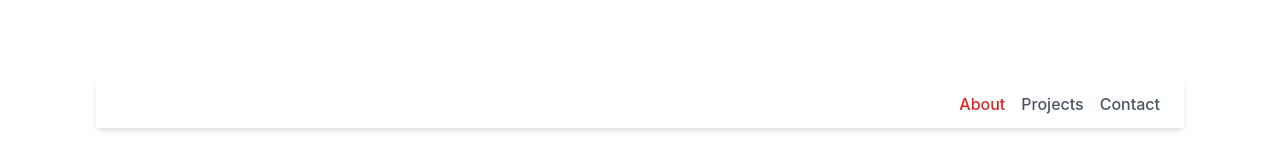
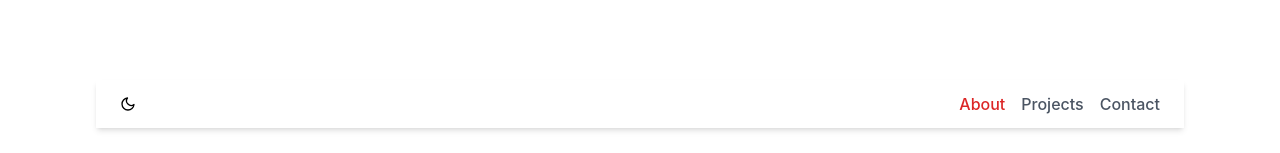
Before and after one commit to Rupinder-17/Portfolio, a React (Vite) app in the folder my-app/: page / in a window 1280 px wide. Shown: the top 153 px of the page. Built offline with nearby package versions, Linux system fonts and the light colour scheme.

Commit message:
apply theme

```diff
--- a/my-app/package.json
+++ b/my-app/package.json
@@ -18,6 +18,7 @@
     "lucide-react": "^0.462.0",
     "react": "^18.3.1",
     "react-dom": "^18.3.1",
+    "react-icons": "^5.4.0",
     "shadcn-ui": "^0.9.3",
     "tailwind-merge": "^2.5.5",
     "tailwindcss-animate": "^1.0.7"
--- a/my-app/src/Hooks/usetheme.js
+++ b/my-app/src/Hooks/usetheme.js
@@ -1,4 +1,4 @@
-import React, { useContext } from 'react'
+import  { useContext } from 'react'
 import { MyTheme } from './ContextHook'
 
 export const Usetheme = () => {
--- a/my-app/src/component/Header.jsx
+++ b/my-app/src/component/Header.jsx
@@ -1,11 +1,19 @@
-import React from 'react'
+import { Usetheme } from "@/Hooks/usetheme";
+import React from "react";
+import { FiMoon } from "react-icons/fi";
 
 export const Header = () => {
+  const { theme, handleTheme, color } = Usetheme();
   return (
     <div>
       <header className="bg-white shadow-md">
         <nav className="container mx-auto px-6 py-3 flex justify-between items-center">
-          <div></div>
+          {/* <div> */}
+          <FiMoon
+            onClick={handleTheme}
+            style={{ background: color.background, color: color.color }}
+          />
+          {/* </div> */}
           <div className="hidden md:flex space-x-4">
             <a href="#about" className="text-red-600 hover:text-gray-800">
               About
@@ -21,4 +29,4 @@ export const Header = () => {
       </header>
     </div>
   );
-}
+};
```
Also changed, not shown: 1 other file (tests, documents, lock files or other folders).
